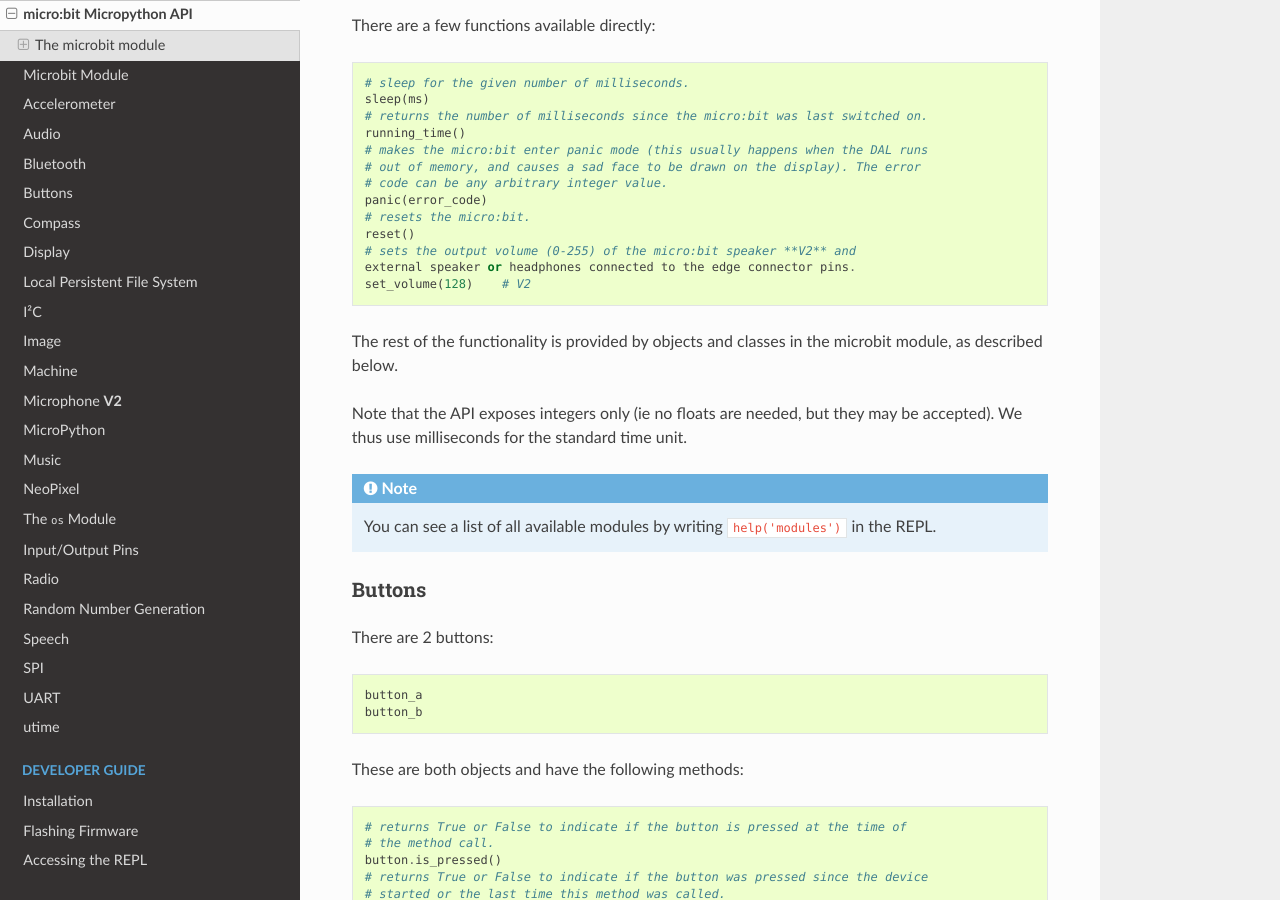
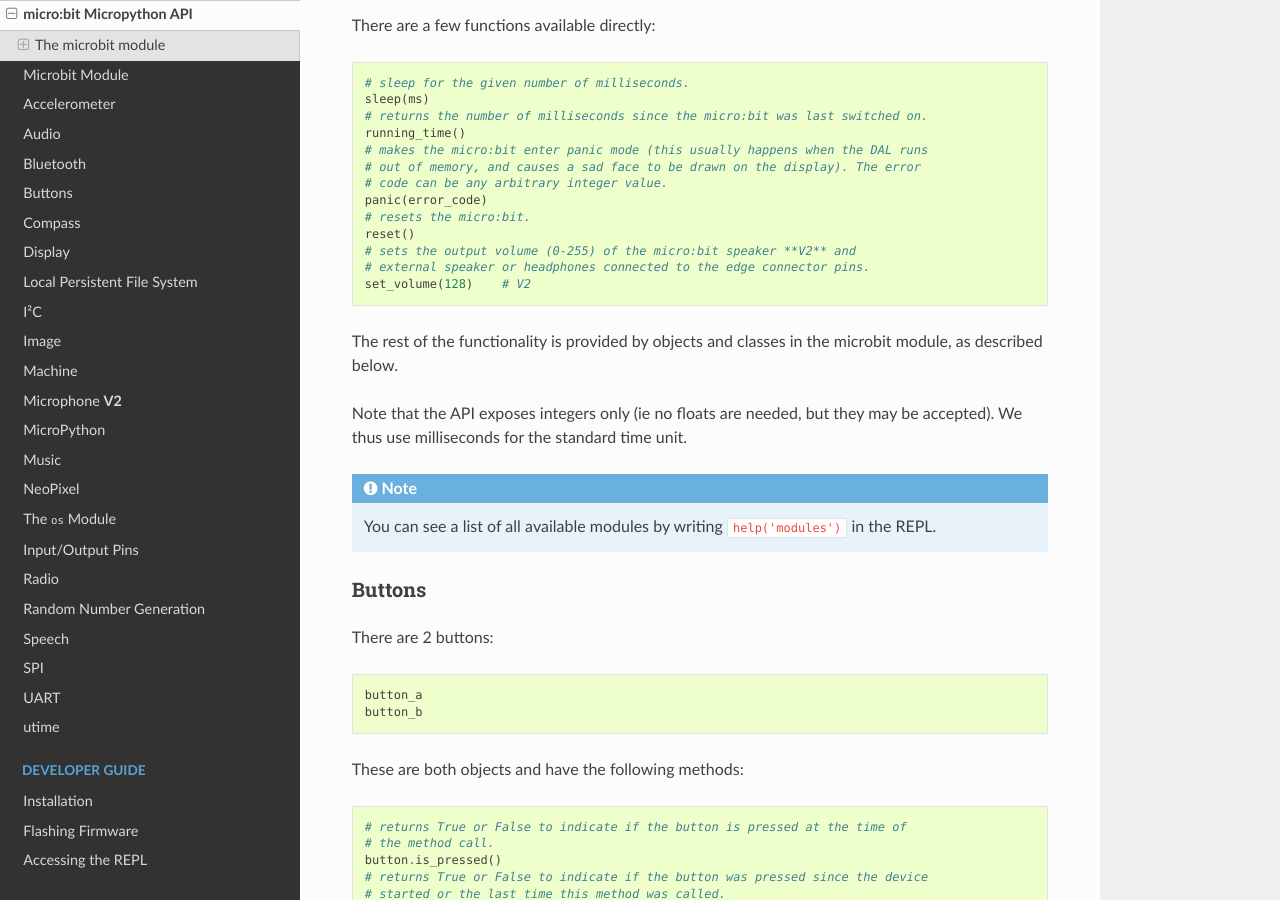
Before and after one commit to bbcmicrobit/micropython, a Sphinx documentation site: the page built from docs/microbit_micropython_api.rst, in a window 1280 px wide and 900 px high, scrolled down 389 px. Built offline with Sphinx 7.4.7 and the Read the Docs theme 2.0.0, drawn with Linux system fonts in a browser that asks for light colours; pages that are not in the unit, such as notebooks, are missing from menus.

```diff
--- a/docs/microbit_micropython_api.rst
+++ b/docs/microbit_micropython_api.rst
@@ -23,7 +23,7 @@ There are a few functions available directly::
     # resets the micro:bit.
     reset()
     # sets the output volume (0-255) of the micro:bit speaker **V2** and
-    external speaker or headphones connected to the edge connector pins.
+    # external speaker or headphones connected to the edge connector pins.
     set_volume(128)    # V2
 
 The rest of the functionality is provided by objects and classes in the microbit module, as described below.
```
